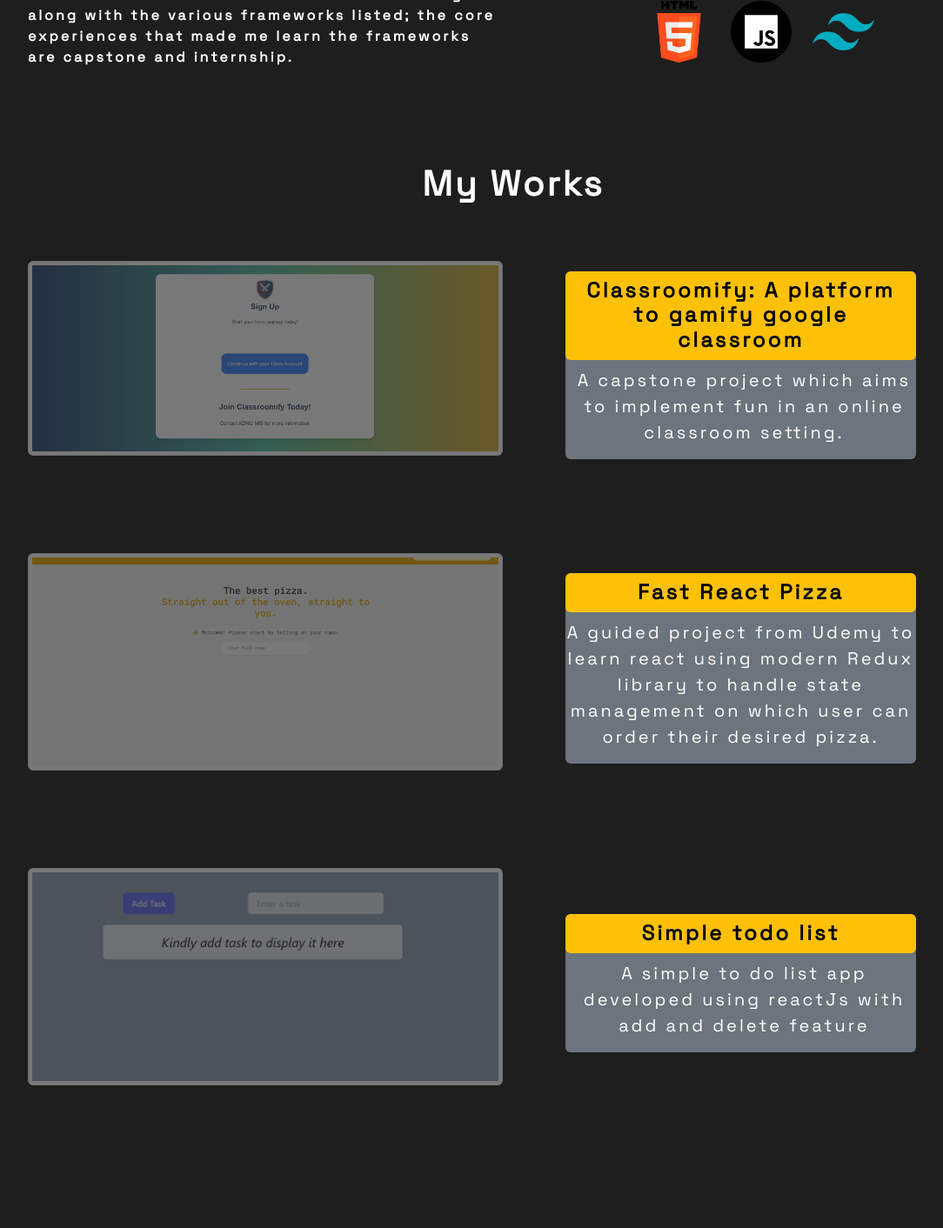
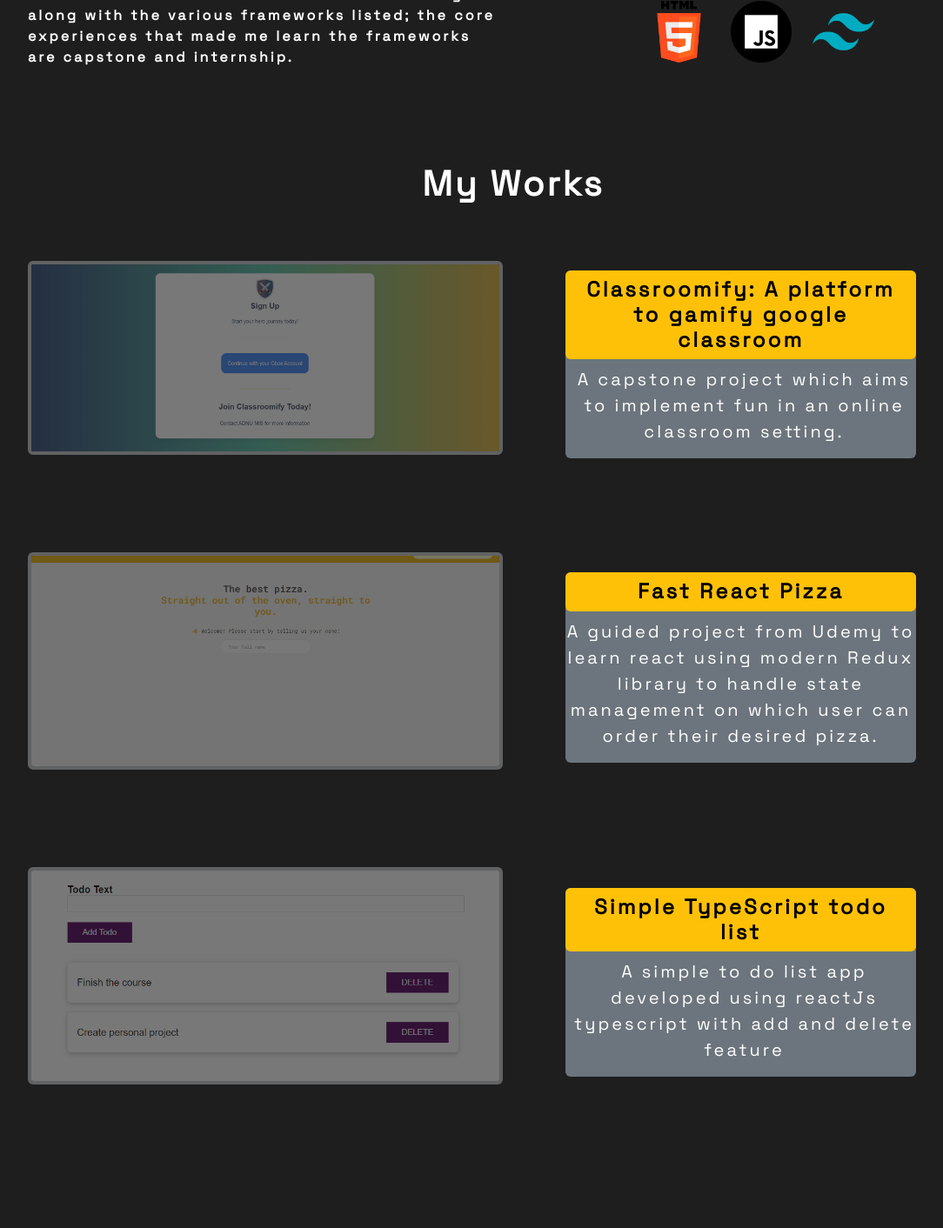
Before and after one commit to JeffDanielle/reactPortfolio, a React (Create React App) app: page / in a window 1280 px wide. Shown: the part 1520-2932 px from the top of the page at 87% size, without its empty margins (50-1134 px from the left). Built offline with nearby package versions, Linux system fonts and the light colour scheme.

Commit message:
Tweaked some border UIs

```diff
--- a/src/components/WorkPage.jsx
+++ b/src/components/WorkPage.jsx
@@ -3,9 +3,9 @@ import Image from 'react-bootstrap/Image'
 import Row from 'react-bootstrap/Row';
 import Col from 'react-bootstrap/Col';
 import ClassroomifyImg from '../images/classroomify.png'
-// import blackjackImg from '../images/blackjack.png'
+import todoImg from '../images/typescriptTodo.png'
 import fastPizza from '../images/fast-react-pizza.png'
-import todoImg from '../images/todo-list.png'
+
 import { Link } from 'react-router-dom'
 
 const MyProjects = () => {
@@ -15,8 +15,8 @@ const MyProjects = () => {
          {/* 1st project */}
          <Container className='mt-3 pt-5'>
             <Row>
-               <Col xs={12} lg={6} className='mb-3'>
-                  <Link to='https://classroomify-v1.netlify.app' target='_blank'><Image src={ClassroomifyImg} className='img-thumbnail' id='projects-img' alt='classroomify-thumbnail' /></Link>
+               <Col xs={12} lg={6} className='mb-3 '>
+                  <Link to='https://classroomify-v1.netlify.app' target='_blank'><Image src={ClassroomifyImg} className='border border-4 rounded border-secondary-subtle' id='projects-img' alt='classroomify-thumbnail' /></Link>
 
                </Col>
                <Col xs={12} lg={5} className='d-flex align-items-center'>
@@ -31,7 +31,7 @@ const MyProjects = () => {
          <Container className='mt-5 pt-5'>
             <Row>
                <Col xs={12} lg={6} className='mb-3'>
-                  <Link to='https://fast-react-pizzaaa.netlify.app' target='_blank'><Image src={fastPizza} className='img-thumbnail' id='projects-img' alt='classroomify-thumbnail' /></Link>
+                  <Link to='https://fast-react-pizzaaa.netlify.app' target='_blank'><Image src={fastPizza} className='border border-4 rounded border-secondary-subtle' id='projects-img' alt='classroomify-thumbnail' /></Link>
                </Col>
                <Col xs={12} lg={5} className='d-flex align-items-center'>
                   <div className='bg-secondary rounded ms-lg-5'>
@@ -45,12 +45,12 @@ const MyProjects = () => {
          <Container className='mt-5 pt-5'>
             <Row>
                <Col xs={12} lg={6} className='mb-3'>
-                  <Link to='https://simple-todo-listtt.netlify.app' target='_blank'><Image src={todoImg} className='img-thumbnail border border-light-subtle' id='projects-img' alt='classroomify-thumbnail' /></Link>
+                  <Link to='https://simple-todo-typescript.netlify.app' target='_blank'><Image src={todoImg} className='border border-4 rounded border-secondary-subtle' id='projects-img' alt='classroomify-thumbnail' /></Link>
                </Col>
                <Col xs={12} lg={5} className='d-flex align-items-center'>
                   <div className='bg-secondary rounded ms-lg-5'>
-                     <h3 className='bg-warning rounded text-black fs-4 px-2 py-2 fw-bold'>Simple todo list</h3>
-                     <p className='fs-5 text-center ms-2'>A simple to do list app developed using reactJs with add and delete feature </p>
+                     <h3 className='bg-warning rounded text-black fs-4 px-2 py-2 fw-bold'>Simple TypeScript todo list</h3>
+                     <p className='fs-5 text-center ms-2'>A simple to do list app developed using reactJs typescript with add and delete feature </p>
                   </div>
                </Col>
             </Row>
```
Also changed, not shown: src/images/typescriptTodo.png (added).
